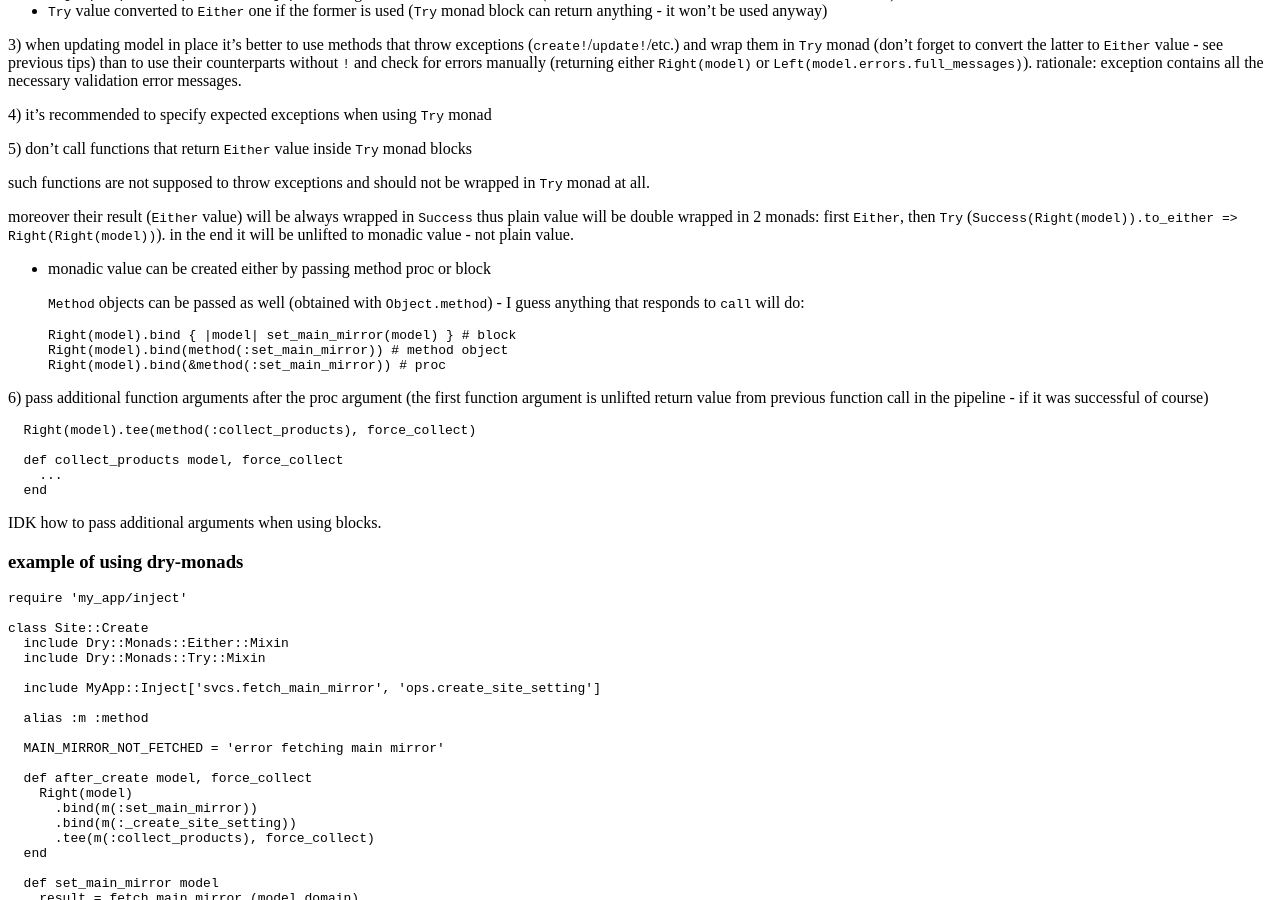
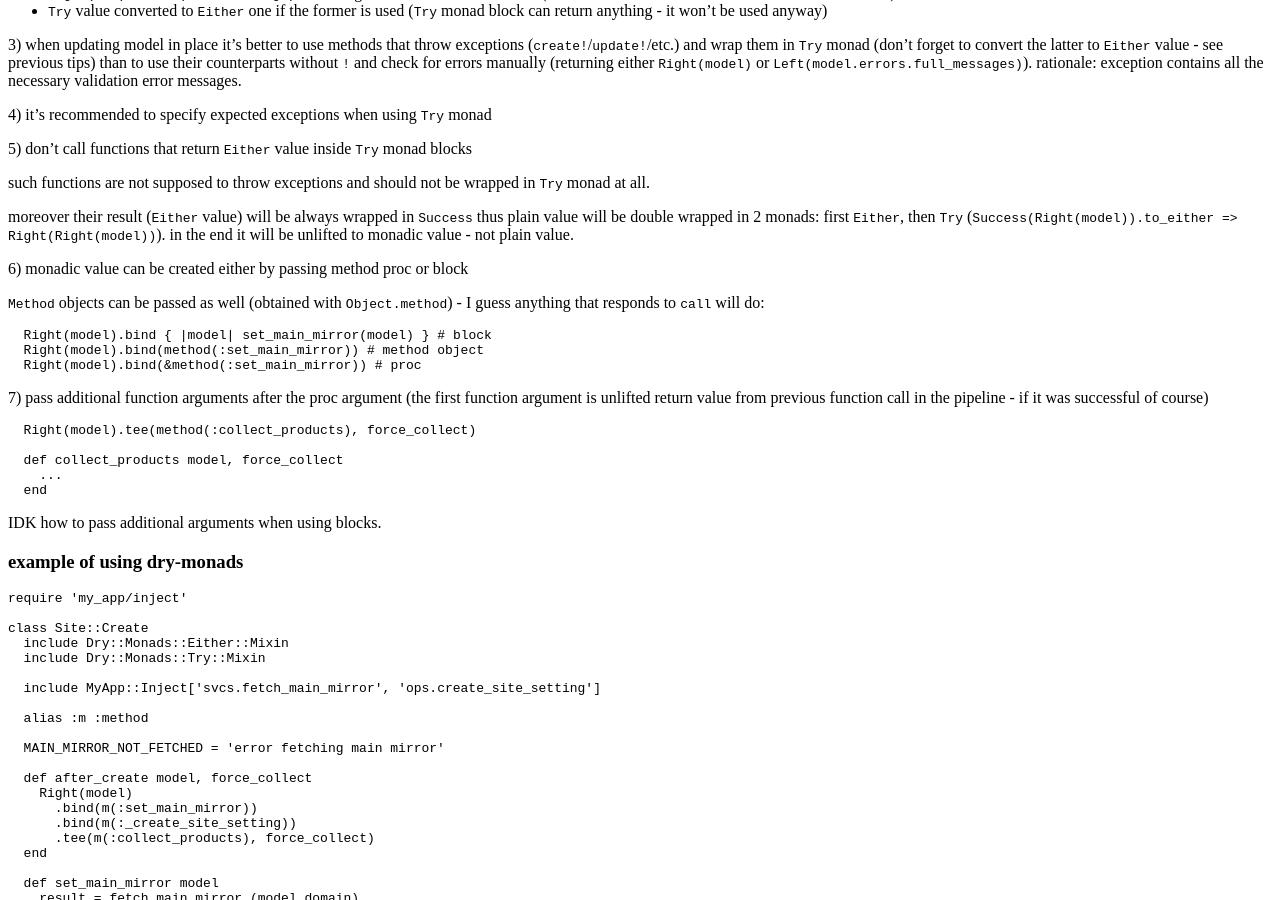
Before and after one commit to tap349/tap349.github.io, a Jekyll site: the page built from _posts/2017-02-27-monads-in-ruby.md, in a window 1280 px wide and 900 px high, scrolled down 2340 px. Built offline with Jekyll 4.4.1, drawn with Linux system fonts in a browser that asks for light colours.

Commit message:
update 2017-03-01_22:53:27

````diff
--- a/_posts/2017-02-27-monads-in-ruby.md
+++ b/_posts/2017-02-27-monads-in-ruby.md
@@ -194,7 +194,7 @@
   Right(model).bind(&method(:set_main_mirror)) # proc
   ```
 
-6) pass additional function arguments after the proc argument
+7) pass additional function arguments after the proc argument
   (the first function argument is unlifted return value from previous
   function call in the pipeline - if it was successful of course)
 
````
Also changed, not shown: other parts of _posts/2017-02-27-monads-in-ruby.md (+1 -1 lines).
